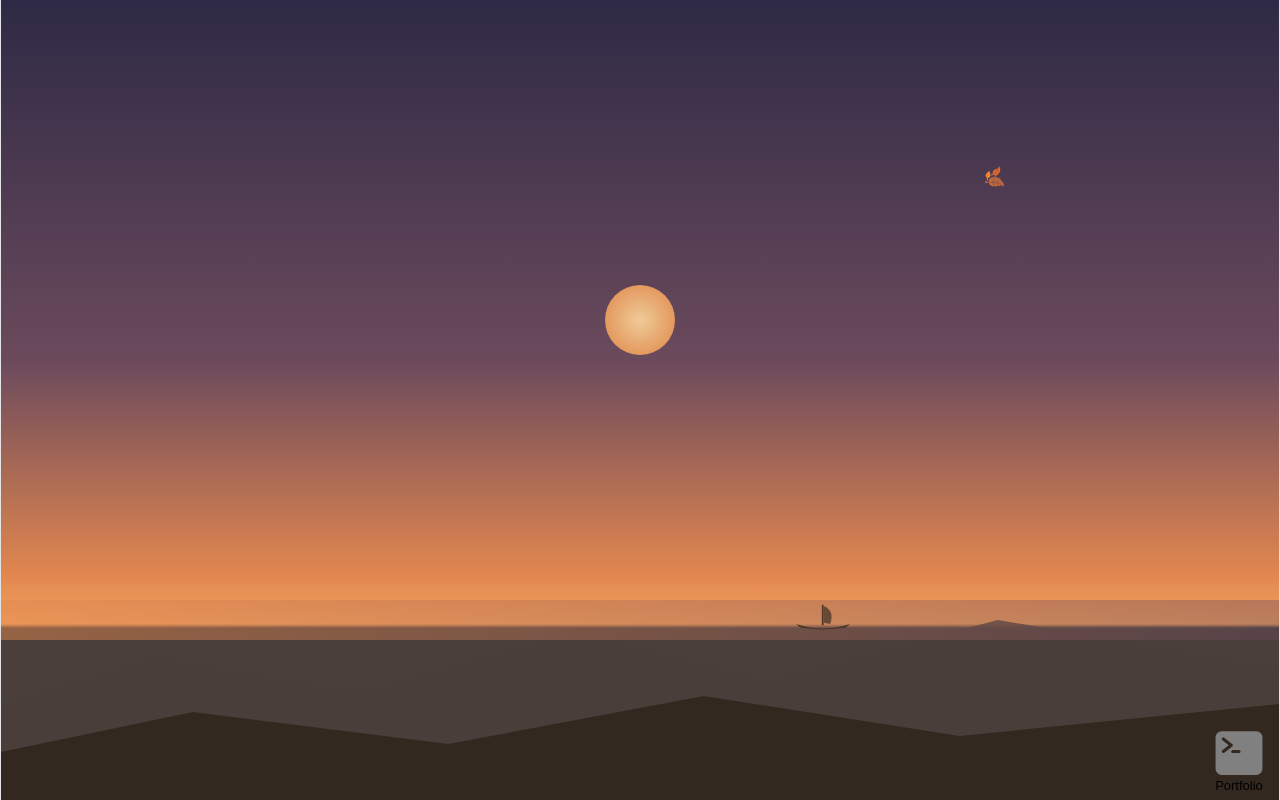
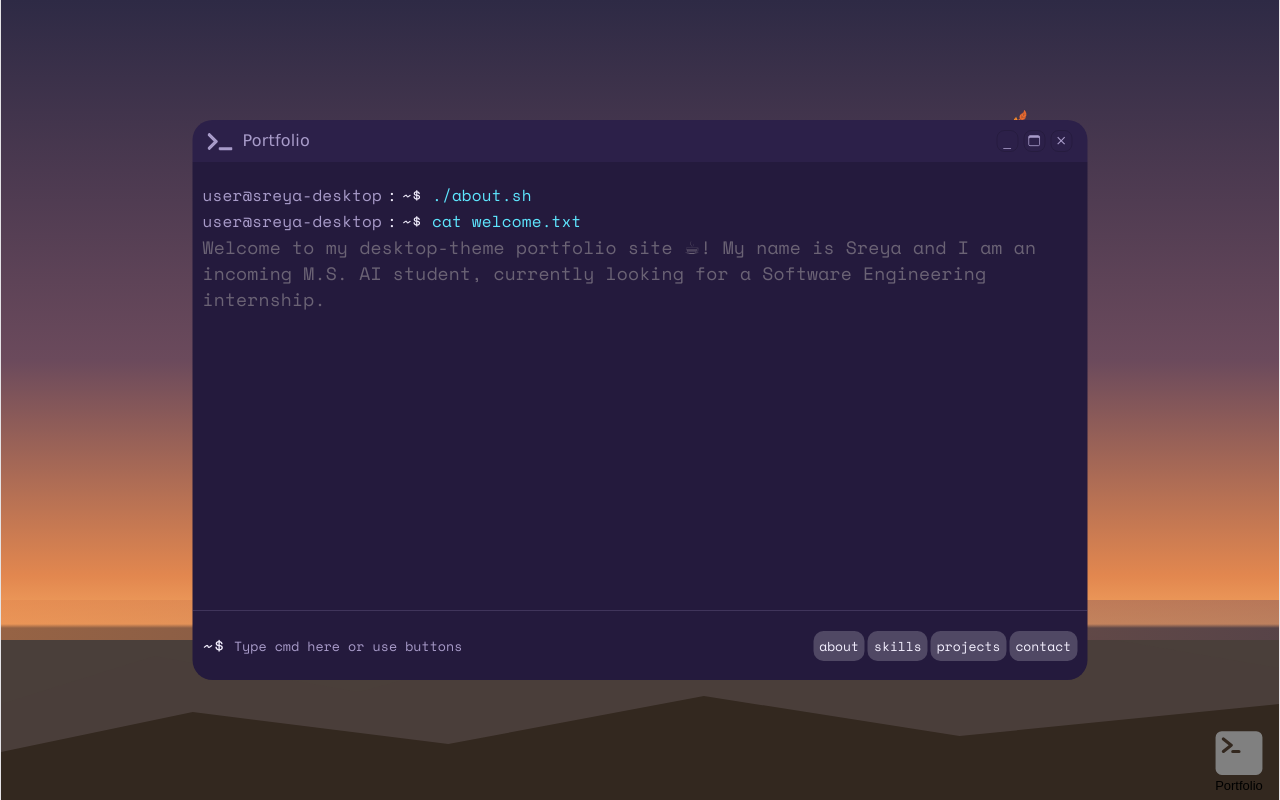
Before and after one commit to tiramisuuuuuuu/portfolio_website_v2, a React (Vite) app: page / in a window 1280 px wide. Built offline with nearby package versions, Linux system fonts and the light colour scheme; a web font is replaced by a local one.

Commit message:
feat: add animation when terminal is opened from desktop-icon
* define minHeight for skills-section
* make terminal content scrollable
* have terminal open on page-load, and disable animation

```diff
--- a/src/components/DesktopIcons.tsx
+++ b/src/components/DesktopIcons.tsx
@@ -1,4 +1,4 @@
-import { ReactNode, useState } from 'react';
+import { ReactNode, useEffect, useRef, useState } from 'react';
 import { IoTerminal } from 'react-icons/io5';
 import styles from './DesktopIcons.module.css';
 import Window from './Window';
@@ -27,8 +27,13 @@ function AppIcon({
 
 export default function DesktopIcons() {
   const [activeApps, setActiveApps] = useState({
-    terminal: CLOSED,
+    terminal: OPEN,
   });
+  const firstMount = useRef(true);
+
+  useEffect(() => {
+    firstMount.current = false;
+  }, []);
 
   return (
     <div
@@ -54,6 +59,7 @@ export default function DesktopIcons() {
             setActiveApps((prev) => ({ ...prev, terminal: MINIMIZED }))
           }
           close={() => setActiveApps((prev) => ({ ...prev, terminal: CLOSED }))}
+          skipAnimation={firstMount.current}
         >
           <TerminalApp />
         </Window>
--- a/src/components/SkillsSection.tsx
+++ b/src/components/SkillsSection.tsx
@@ -327,6 +327,7 @@ export default function SkillsSection() {
         flex: 1,
         position: 'relative',
         overflow: 'hidden',
+        minHeight: 300,
 
         display: 'flex',
         justifyContent: 'center',
@@ -358,6 +359,7 @@ export default function SkillsSection() {
         width="200"
         style={{ width: '50%' }}
         draggable={false}
+        onDragStart={(e) => e.preventDefault()}
         className={styles.hiSvg}
       />
     </div>
--- a/src/components/TerminalApp.module.css
+++ b/src/components/TerminalApp.module.css
@@ -7,7 +7,6 @@
   display: flex;
   flex-direction: column;
   justify-content: space-between;
-  overflow: hidden;
 }
 
 .content {
@@ -20,6 +19,7 @@
 
   display: flex;
   flex-direction: column;
+  overflow-y: auto;
 }
 
 .entireCommand {
--- a/src/components/TerminalApp.tsx
+++ b/src/components/TerminalApp.tsx
@@ -72,7 +72,7 @@ function MotionWrapper({
 export default function TerminalApp() {
   const [activeCommand, setActiveCommand] = useState<
     'about' | 'skills' | 'projects' | 'contact' | 'help' | null
-  >('skills');
+  >('about');
   const inputText = useRef('');
   const [submittedText, setSubmittedText] = useState('');
   const [parentElem, setParentElem] = useState<HTMLDivElement | null>(null);
@@ -85,7 +85,7 @@ export default function TerminalApp() {
           <Command command="./about.sh" isSmall={isSmall} />,
           <Command
             command="cat welcome.txt"
-            body="Hi there! My name is Sreya and I am a M.S. AI student, currently looking for a Software Engineering internship."
+            body="Welcome to my desktop-theme portfolio site ☕︎! My name is Sreya and I am an incoming M.S. AI student, currently looking for a Software Engineering internship."
             isSmall={isSmall}
           />,
         ],
@@ -197,6 +197,7 @@ export default function TerminalApp() {
           )}
         </motion.div>
       </AnimatePresence>
+
       <div className={styles.commandLine}>
         <p className={styles.path}>{'~$'}</p>
         <input
--- a/src/components/Window.module.css
+++ b/src/components/Window.module.css
@@ -1,8 +1,6 @@
 .entireWindow {
   width: 70%;
   height: 70%;
-  display: flex;
-  flex-direction: column;
   transition:
     width 0.3s ease,
     height 0.3s ease;
@@ -18,6 +16,13 @@
     width: 250px;
     height: 40%;
   }
+}
+
+.motionWrapper {
+  width: 100%;
+  height: 100%;
+  display: flex;
+  flex-direction: column;
 }
 
 .navBar {
@@ -92,4 +97,5 @@
   flex: 1;
   border-bottom-left-radius: 20px;
   border-bottom-right-radius: 20px;
+  overflow: hidden;
 }
--- a/src/components/Window.tsx
+++ b/src/components/Window.tsx
@@ -7,16 +7,19 @@ import styles from './Window.module.css';
 import { IoBrowsersOutline } from 'react-icons/io5';
 import { MdOutlineClose } from 'react-icons/md';
 import { FaTerminal } from 'react-icons/fa';
+import { motion } from 'motion/react';
 
 export default function Window({
   minimized,
   minimize,
   close,
+  skipAnimation,
   children,
 }: {
   minimized: boolean;
   minimize: () => void;
   close: () => void;
+  skipAnimation?: boolean;
   children?: ReactNode;
 }) {
   const nodeRef = useRef<HTMLDivElement>(null);
@@ -85,11 +88,18 @@ export default function Window({
         <div
           ref={nodeRef}
           className={`${styles.entireWindow} ${isSmall && styles.smallWindow}`}
+        >
+          <motion.div
+            className={styles.motionWrapper}
             style={{
               pointerEvents: 'auto',
             }}
             tabIndex={0}
             onFocusCapture={() => console.log('Window focused')}
+            initial={!skipAnimation && { scale: 0 }}
+            animate={{
+              scale: 1,
+            }}
           >
             <div
               className={`${styles.navBar} ${isDragging && styles.dragging} drag-handle`}
@@ -142,6 +152,7 @@ export default function Window({
               </div>
             </div>
             <div className={styles.contentBox}>{children}</div>
+          </motion.div>
         </div>
       </Draggable>
     </div>
```
Lines whose indentation alone changed are shown as unchanged.
